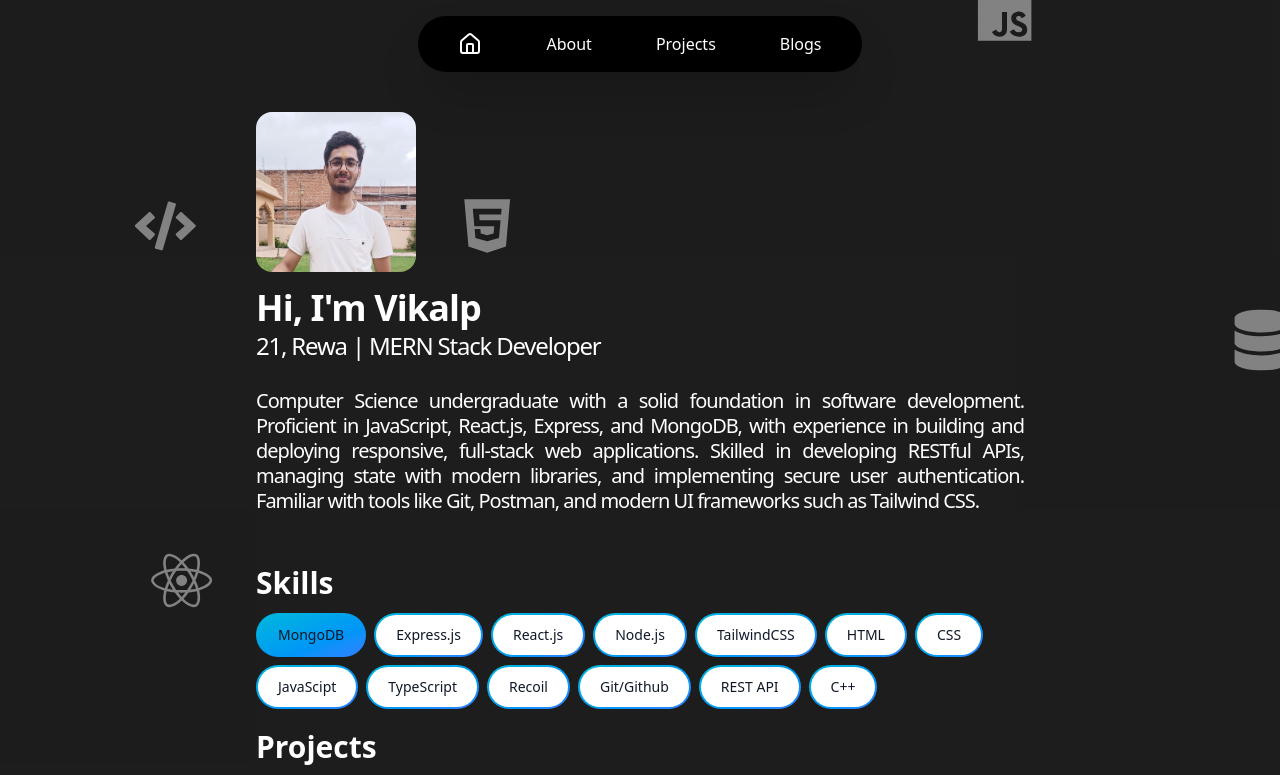
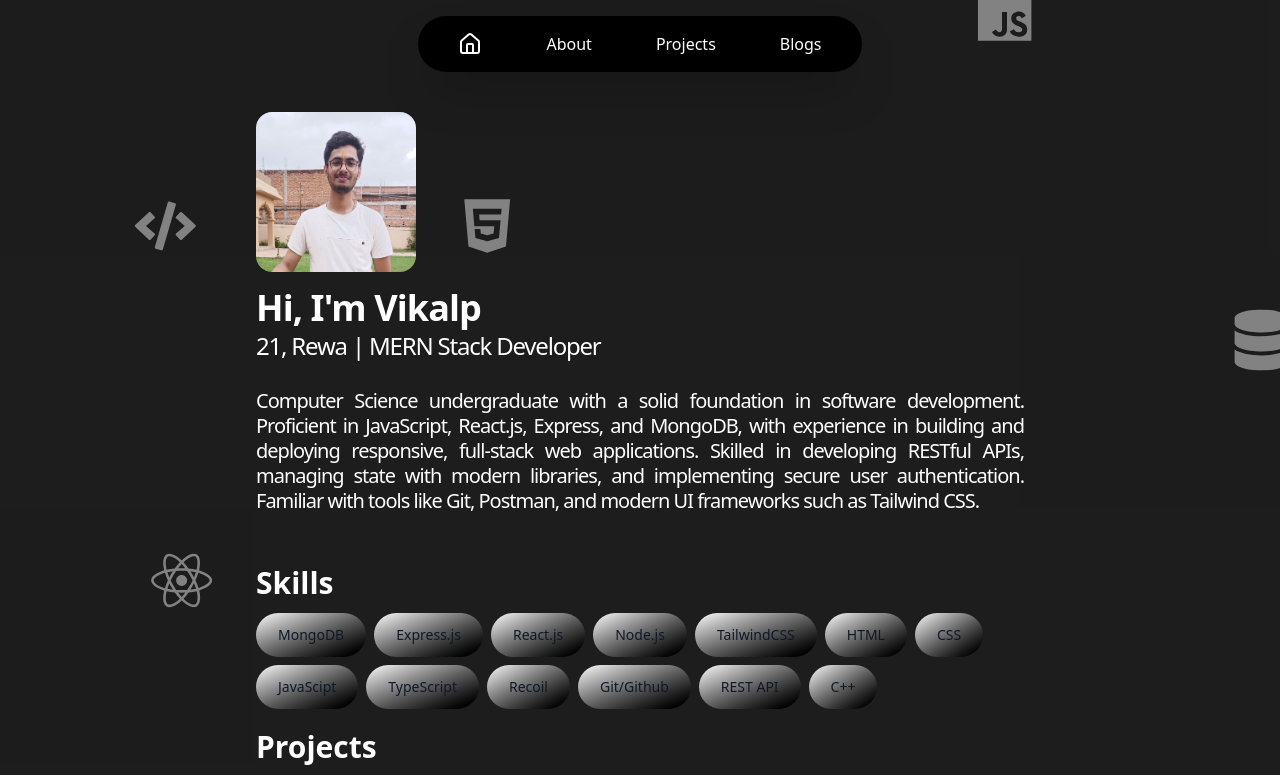
Before and after one commit to vikalpis/Portfolio, a React (Vite) app: page / in a window 1280 px wide. Shown: the top 775 px of the page. Built offline with nearby package versions, Linux system fonts and the light colour scheme.

Commit message:
Skills updated

```diff
--- a/src/components/Skills.jsx
+++ b/src/components/Skills.jsx
@@ -9,80 +9,80 @@ export default function Skills(){
         <div className="gap-6 bg-transparent ">
 
 
-        <button class="relative inline-flex items-center justify-center p-0.5 mb-2 me-2 overflow-hidden text-sm font-medium text-gray-900 rounded-full group bg-gradient-to-br from-cyan-500 to-blue-500 group-hover:from-cyan-500 group-hover:to-blue-500 hover:text-white dark:text-white focus:ring-4 focus:outline-none focus:ring-cyan-200 dark:focus:ring-cyan-800">
+        <button class="relative inline-flex items-center justify-center p-0.5 mb-2 me-2 overflow-hidden text-sm font-medium text-gray-900 rounded-full group bg-gradient-to-br from-white to-black   dark:text-white ">
         <span class="relative px-5 py-2.5 transition-all ease-in duration-75 bg-transparent dark:bg-gray-900 rounded-full group-hover:bg-transparent group-hover:dark:bg-transparent">
         MongoDB
         </span>
         </button>
 
-        <button class="relative inline-flex items-center justify-center p-0.5 mb-2 me-2 overflow-hidden text-sm font-medium text-gray-900 rounded-full group bg-gradient-to-br from-cyan-500 to-blue-500 group-hover:from-cyan-500 group-hover:to-blue-500 hover:text-white dark:text-white focus:ring-4 focus:outline-none focus:ring-cyan-200 dark:focus:ring-cyan-800">
-        <span class="relative px-5 py-2.5 transition-all ease-in duration-75 bg-white dark:bg-gray-900 rounded-full group-hover:bg-transparent group-hover:dark:bg-transparent">
+        <button class="relative inline-flex items-center justify-center p-0.5 mb-2 me-2 overflow-hidden text-sm font-medium text-gray-900 rounded-full group bg-gradient-to-br from-white to-black   dark:text-white ">
+        <span class="relative px-5 py-2.5 transition-all ease-in duration-75 bg-transparent dark:bg-gray-900 rounded-full group-hover:bg-transparent group-hover:dark:bg-transparent">
         Express.js
         </span>
         </button>
 
-        <button class="relative inline-flex items-center justify-center p-0.5 mb-2 me-2 overflow-hidden text-sm font-medium text-gray-900 rounded-full group bg-gradient-to-br from-cyan-500 to-blue-500 group-hover:from-cyan-500 group-hover:to-blue-500 hover:text-white dark:text-white focus:ring-4 focus:outline-none focus:ring-cyan-200 dark:focus:ring-cyan-800">
-        <span class="relative px-5 py-2.5 transition-all ease-in duration-75 bg-white dark:bg-gray-900 rounded-full group-hover:bg-transparent group-hover:dark:bg-transparent">
+        <button class="relative inline-flex items-center justify-center p-0.5 mb-2 me-2 overflow-hidden text-sm font-medium text-gray-900 rounded-full group bg-gradient-to-br from-white to-black   dark:text-white ">
+        <span class="relative px-5 py-2.5 transition-all ease-in duration-75 bg-transparent dark:bg-gray-900 rounded-full group-hover:bg-transparent group-hover:dark:bg-transparent">
         React.js
         </span>
         </button>
 
-        <button class="relative inline-flex items-center justify-center p-0.5 mb-2 me-2 overflow-hidden text-sm font-medium text-gray-900 rounded-full group bg-gradient-to-br from-cyan-500 to-blue-500 group-hover:from-cyan-500 group-hover:to-blue-500 hover:text-white dark:text-white focus:ring-4 focus:outline-none focus:ring-cyan-200 dark:focus:ring-cyan-800">
-        <span class="relative px-5 py-2.5 transition-all ease-in duration-75 bg-white dark:bg-gray-900 rounded-full group-hover:bg-transparent group-hover:dark:bg-transparent">
+        <button class="relative inline-flex items-center justify-center p-0.5 mb-2 me-2 overflow-hidden text-sm font-medium text-gray-900 rounded-full group bg-gradient-to-br from-white to-black   dark:text-white ">
+        <span class="relative px-5 py-2.5 transition-all ease-in duration-75 bg-transparent dark:bg-gray-900 rounded-full group-hover:bg-transparent group-hover:dark:bg-transparent">
         Node.js
         </span>
         </button>
 
-        <button class="relative inline-flex items-center justify-center p-0.5 mb-2 me-2 overflow-hidden text-sm font-medium text-gray-900 rounded-full group bg-gradient-to-br from-cyan-500 to-blue-500 group-hover:from-cyan-500 group-hover:to-blue-500 hover:text-white dark:text-white focus:ring-4 focus:outline-none focus:ring-cyan-200 dark:focus:ring-cyan-800">
-        <span class="relative px-5 py-2.5 transition-all ease-in duration-75 bg-white dark:bg-gray-900 rounded-full group-hover:bg-transparent group-hover:dark:bg-transparent">
+        <button class="relative inline-flex items-center justify-center p-0.5 mb-2 me-2 overflow-hidden text-sm font-medium text-gray-900 rounded-full group bg-gradient-to-br from-white to-black   dark:text-white ">
+        <span class="relative px-5 py-2.5 transition-all ease-in duration-75 bg-transparent dark:bg-gray-900 rounded-full group-hover:bg-transparent group-hover:dark:bg-transparent">
         TailwindCSS
         </span>
         </button>
 
-        <button class="relative inline-flex items-center justify-center p-0.5 mb-2 me-2 overflow-hidden text-sm font-medium text-gray-900 rounded-full group bg-gradient-to-br from-cyan-500 to-blue-500 group-hover:from-cyan-500 group-hover:to-blue-500 hover:text-white dark:text-white focus:ring-4 focus:outline-none focus:ring-cyan-200 dark:focus:ring-cyan-800">
-        <span class="relative px-5 py-2.5 transition-all ease-in duration-75 bg-white dark:bg-gray-900 rounded-full group-hover:bg-transparent group-hover:dark:bg-transparent">
+        <button class="relative inline-flex items-center justify-center p-0.5 mb-2 me-2 overflow-hidden text-sm font-medium text-gray-900 rounded-full group bg-gradient-to-br from-white to-black   dark:text-white ">
+        <span class="relative px-5 py-2.5 transition-all ease-in duration-75 bg-transparent dark:bg-gray-900 rounded-full group-hover:bg-transparent group-hover:dark:bg-transparent">
         HTML
         </span>
         </button>
 
-        <button class="relative inline-flex items-center justify-center p-0.5 mb-2 me-2 overflow-hidden text-sm font-medium text-gray-900 rounded-full group bg-gradient-to-br from-cyan-500 to-blue-500 group-hover:from-cyan-500 group-hover:to-blue-500 hover:text-white dark:text-white focus:ring-4 focus:outline-none focus:ring-cyan-200 dark:focus:ring-cyan-800">
-        <span class="relative px-5 py-2.5 transition-all ease-in duration-75 bg-white dark:bg-gray-900 rounded-full group-hover:bg-transparent group-hover:dark:bg-transparent">
+        <button class="relative inline-flex items-center justify-center p-0.5 mb-2 me-2 overflow-hidden text-sm font-medium text-gray-900 rounded-full group bg-gradient-to-br from-white to-black   dark:text-white ">
+        <span class="relative px-5 py-2.5 transition-all ease-in duration-75 bg-transparent dark:bg-gray-900 rounded-full group-hover:bg-transparent group-hover:dark:bg-transparent">
         CSS
         </span>
         </button>
 
-        <button class="relative inline-flex items-center justify-center p-0.5 mb-2 me-2 overflow-hidden text-sm font-medium text-gray-900 rounded-full group bg-gradient-to-br from-cyan-500 to-blue-500 group-hover:from-cyan-500 group-hover:to-blue-500 hover:text-white dark:text-white focus:ring-4 focus:outline-none focus:ring-cyan-200 dark:focus:ring-cyan-800">
-        <span class="relative px-5 py-2.5 transition-all ease-in duration-75 bg-white dark:bg-gray-900 rounded-full group-hover:bg-transparent group-hover:dark:bg-transparent">
+        <button class="relative inline-flex items-center justify-center p-0.5 mb-2 me-2 overflow-hidden text-sm font-medium text-gray-900 rounded-full group bg-gradient-to-br from-white to-black   dark:text-white ">
+        <span class="relative px-5 py-2.5 transition-all ease-in duration-75 bg-transparent dark:bg-gray-900 rounded-full group-hover:bg-transparent group-hover:dark:bg-transparent">
         JavaScipt
         </span>
         </button>
 
-        <button class="relative inline-flex items-center justify-center p-0.5 mb-2 me-2 overflow-hidden text-sm font-medium text-gray-900 rounded-full group bg-gradient-to-br from-cyan-500 to-blue-500 group-hover:from-cyan-500 group-hover:to-blue-500 hover:text-white dark:text-white focus:ring-4 focus:outline-none focus:ring-cyan-200 dark:focus:ring-cyan-800">
-        <span class="relative px-5 py-2.5 transition-all ease-in duration-75 bg-white dark:bg-gray-900 rounded-full group-hover:bg-transparent group-hover:dark:bg-transparent">
+        <button class="relative inline-flex items-center justify-center p-0.5 mb-2 me-2 overflow-hidden text-sm font-medium text-gray-900 rounded-full group bg-gradient-to-br from-white to-black   dark:text-white ">
+        <span class="relative px-5 py-2.5 transition-all ease-in duration-75 bg-transparent dark:bg-gray-900 rounded-full group-hover:bg-transparent group-hover:dark:bg-transparent">
         TypeScript
         </span>
         </button>
 
-        <button class="relative inline-flex items-center justify-center p-0.5 mb-2 me-2 overflow-hidden text-sm font-medium text-gray-900 rounded-full group bg-gradient-to-br from-cyan-500 to-blue-500 group-hover:from-cyan-500 group-hover:to-blue-500 hover:text-white dark:text-white focus:ring-4 focus:outline-none focus:ring-cyan-200 dark:focus:ring-cyan-800">
-        <span class="relative px-5 py-2.5 transition-all ease-in duration-75 bg-white dark:bg-gray-900 rounded-full group-hover:bg-transparent group-hover:dark:bg-transparent">
+        <button class="relative inline-flex items-center justify-center p-0.5 mb-2 me-2 overflow-hidden text-sm font-medium text-gray-900 rounded-full group bg-gradient-to-br from-white to-black   dark:text-white ">
+        <span class="relative px-5 py-2.5 transition-all ease-in duration-75 bg-transparent dark:bg-gray-900 rounded-full group-hover:bg-transparent group-hover:dark:bg-transparent">
         Recoil
         </span>
         </button>
 
-        <button class="relative inline-flex items-center justify-center p-0.5 mb-2 me-2 overflow-hidden text-sm font-medium text-gray-900 rounded-full group bg-gradient-to-br from-cyan-500 to-blue-500 group-hover:from-cyan-500 group-hover:to-blue-500 hover:text-white dark:text-white focus:ring-4 focus:outline-none focus:ring-cyan-200 dark:focus:ring-cyan-800">
-        <span class="relative px-5 py-2.5 transition-all ease-in duration-75 bg-white dark:bg-gray-900 rounded-full group-hover:bg-transparent group-hover:dark:bg-transparent">
+        <button class="relative inline-flex items-center justify-center p-0.5 mb-2 me-2 overflow-hidden text-sm font-medium text-gray-900 rounded-full group bg-gradient-to-br from-white to-black   dark:text-white ">
+        <span class="relative px-5 py-2.5 transition-all ease-in duration-75 bg-transparent dark:bg-gray-900 rounded-full group-hover:bg-transparent group-hover:dark:bg-transparent">
         Git/Github
         </span>
         </button>
 
-        <button class="relative inline-flex items-center justify-center p-0.5 mb-2 me-2 overflow-hidden text-sm font-medium text-gray-900 rounded-full group bg-gradient-to-br from-cyan-500 to-blue-500 group-hover:from-cyan-500 group-hover:to-blue-500 hover:text-white dark:text-white focus:ring-4 focus:outline-none focus:ring-cyan-200 dark:focus:ring-cyan-800">
-        <span class="relative px-5 py-2.5 transition-all ease-in duration-75 bg-white dark:bg-gray-900 rounded-full group-hover:bg-transparent group-hover:dark:bg-transparent">
+        <button class="relative inline-flex items-center justify-center p-0.5 mb-2 me-2 overflow-hidden text-sm font-medium text-gray-900 rounded-full group bg-gradient-to-br from-white to-black   dark:text-white ">
+        <span class="relative px-5 py-2.5 transition-all ease-in duration-75 bg-transparent dark:bg-gray-900 rounded-full group-hover:bg-transparent group-hover:dark:bg-transparent">
         REST API
         </span>
         </button>
 
-        <button class="relative inline-flex items-center justify-center p-0.5 mb-2 me-2 overflow-hidden text-sm font-medium text-gray-900 rounded-full group bg-gradient-to-br from-cyan-500 to-blue-500 group-hover:from-cyan-500 group-hover:to-blue-500 hover:text-white dark:text-white focus:ring-4 focus:outline-none focus:ring-cyan-200 dark:focus:ring-cyan-800">
-        <span class="relative px-5 py-2.5 transition-all ease-in duration-75 bg-white dark:bg-gray-900 rounded-full group-hover:bg-transparent group-hover:dark:bg-transparent">
+        <button class="relative inline-flex items-center justify-center p-0.5 mb-2 me-2 overflow-hidden text-sm font-medium text-gray-900 rounded-full group bg-gradient-to-br from-white to-black   dark:text-white ">
+        <span class="relative px-5 py-2.5 transition-all ease-in duration-75 bg-transparent dark:bg-gray-900 rounded-full group-hover:bg-transparent group-hover:dark:bg-transparent">
         C++
         </span>
         </button>
```
